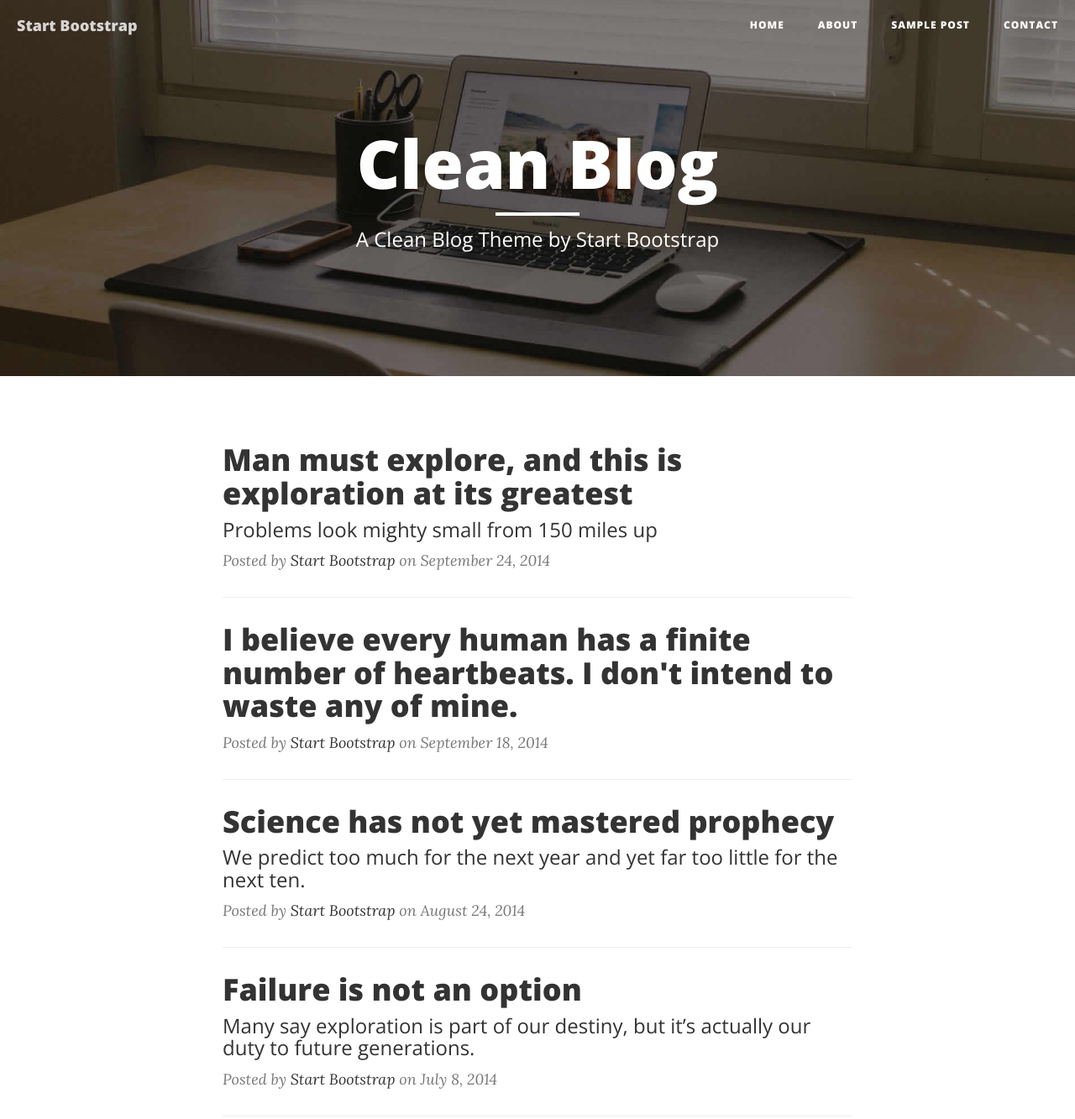
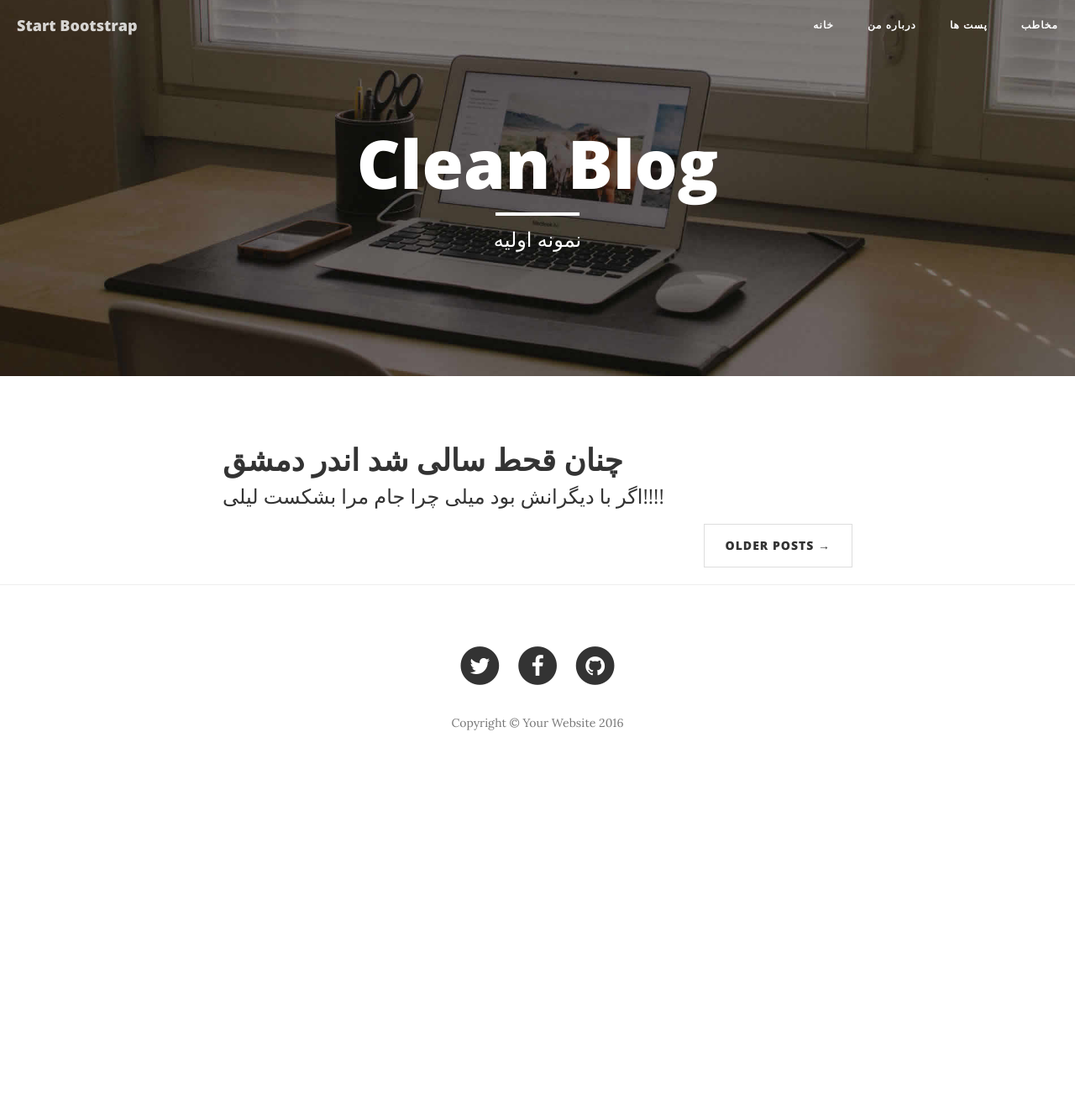
Before and after one commit to dastanrab/dastanrab.github.io, a website: page index.html in a window 1280 px wide. Shown: the top 1333 px of the page at 84% size. After the commit the page ends 937 px from the top, so only its background shows below. Drawn offline with nearby package versions, Linux system fonts and the light colour scheme.

Commit message:
Update index.html

```diff
--- a/index.html
+++ b/index.html
@@ -9,7 +9,7 @@
     <meta name="description" content="">
     <meta name="author" content="">
 
-    <title>Clean Blog</title>
+    <title>ازمایشی سلمان</title>
 
     <!-- Bootstrap Core CSS -->
     <link href="vendor/bootstrap/css/bootstrap.min.css" rel="stylesheet">
@@ -49,16 +49,16 @@
             <div class="collapse navbar-collapse" id="bs-example-navbar-collapse-1">
                 <ul class="nav navbar-nav navbar-right">
                     <li>
-                        <a href="index.html">Home</a>
+                        <a href="index.html">خانه</a>
                     </li>
                     <li>
-                        <a href="about.html">About</a>
+                        <a href="about.html">درباره من</a>
                     </li>
                     <li>
-                        <a href="post.html">Sample Post</a>
+                        <a href="post.html">پست ها</a>
                     </li>
                     <li>
-                        <a href="contact.html">Contact</a>
+                        <a href="contact.html">مخاطب</a>
                     </li>
                 </ul>
             </div>
@@ -76,7 +76,7 @@
                     <div class="site-heading">
                         <h1>Clean Blog</h1>
                         <hr class="small">
-                        <span class="subheading">A Clean Blog Theme by Start Bootstrap</span>
+                        <span class="subheading">نمونه اولیه</span>
                     </div>
                 </div>
             </div>
@@ -90,48 +90,16 @@
                 <div class="post-preview">
                     <a href="post.html">
                         <h2 class="post-title">
-                            Man must explore, and this is exploration at its greatest
+                          چنان قحط سالی شد اندر دمشق
                         </h2>
                         <h3 class="post-subtitle">
-                            Problems look mighty small from 150 miles up
+                            اگر با دیگرانش بود میلی چرا جام مرا بشکست لیلی!!!!
                         </h3>
                     </a>
-                    <p class="post-meta">Posted by <a href="#">Start Bootstrap</a> on September 24, 2014</p>
+
                 </div>
-                <hr>
-                <div class="post-preview">
-                    <a href="post.html">
-                        <h2 class="post-title">
-                            I believe every human has a finite number of heartbeats. I don't intend to waste any of mine.
-                        </h2>
-                    </a>
-                    <p class="post-meta">Posted by <a href="#">Start Bootstrap</a> on September 18, 2014</p>
-                </div>
-                <hr>
-                <div class="post-preview">
-                    <a href="post.html">
-                        <h2 class="post-title">
-                            Science has not yet mastered prophecy
-                        </h2>
-                        <h3 class="post-subtitle">
-                            We predict too much for the next year and yet far too little for the next ten.
-                        </h3>
-                    </a>
-                    <p class="post-meta">Posted by <a href="#">Start Bootstrap</a> on August 24, 2014</p>
-                </div>
-                <hr>
-                <div class="post-preview">
-                    <a href="post.html">
-                        <h2 class="post-title">
-                            Failure is not an option
-                        </h2>
-                        <h3 class="post-subtitle">
-                            Many say exploration is part of our destiny, but it’s actually our duty to future generations.
-                        </h3>
-                    </a>
-                    <p class="post-meta">Posted by <a href="#">Start Bootstrap</a> on July 8, 2014</p>
-                </div>
-                <hr>
+
+
                 <!-- Pager -->
                 <ul class="pager">
                     <li class="next">
```
